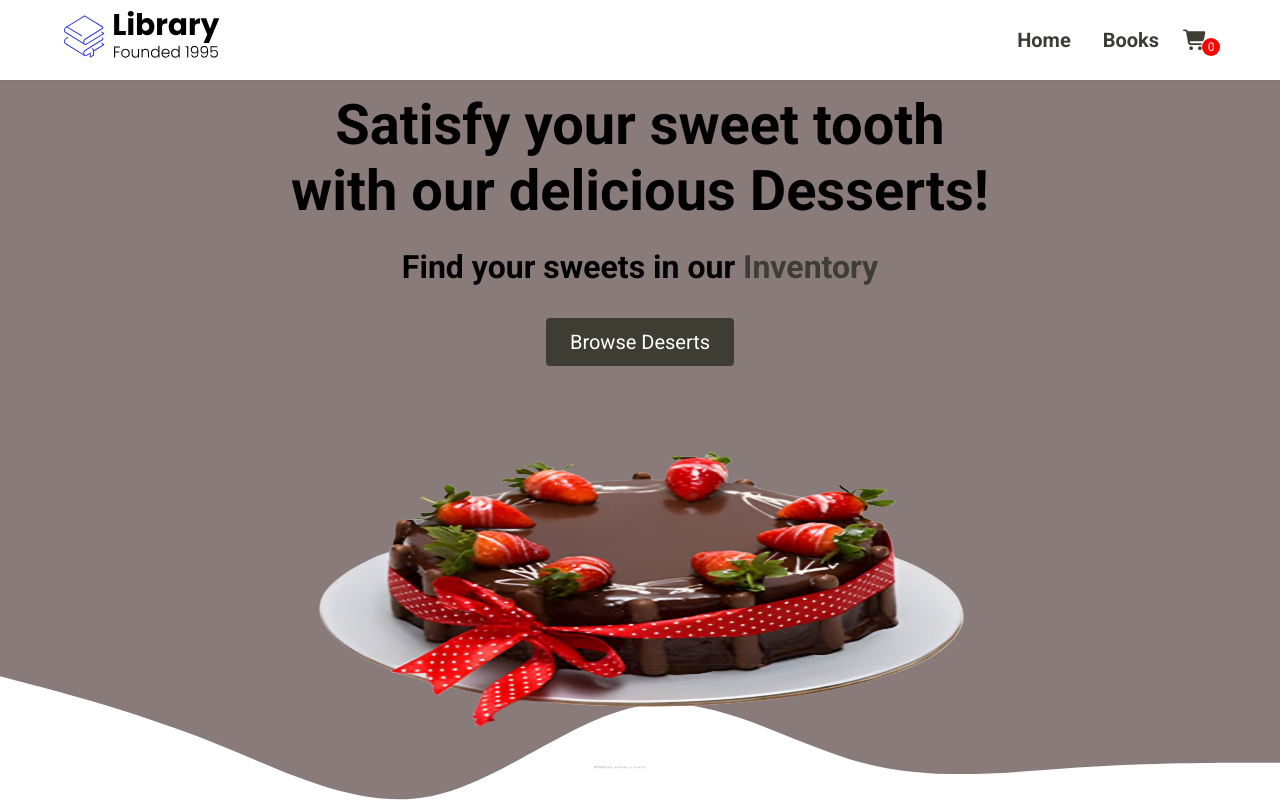
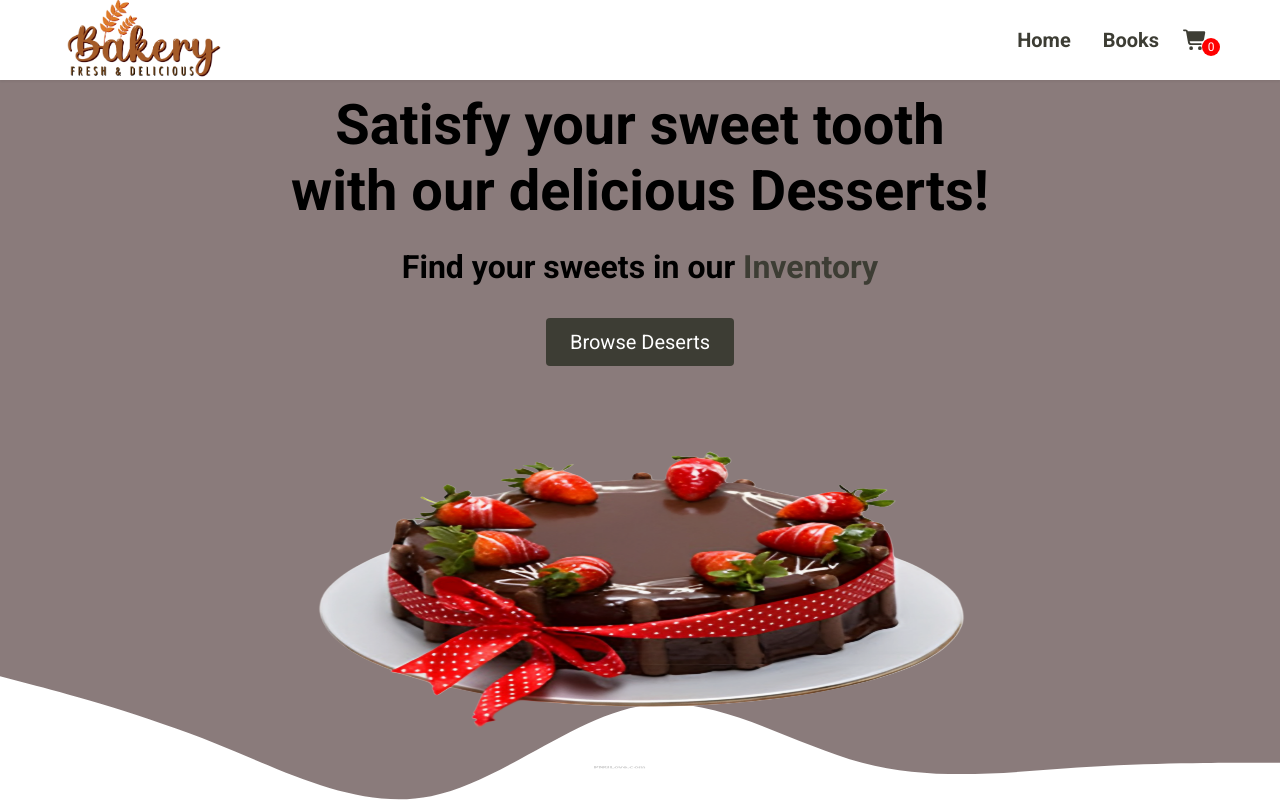
Before and after one commit to JulianCrenshaw/cake, a React (Create React App) app: page / in a window 1280 px wide. Shown: the top 802 px of the page. Built offline with nearby package versions, Linux system fonts and the light colour scheme.

Commit message:
dessert logo

```diff
--- a/src/components/Nav.jsx
+++ b/src/components/Nav.jsx
@@ -1,6 +1,6 @@
 import React from "react";
 import { FontAwesomeIcon } from "@fortawesome/react-fontawesome";
-import LibraryLogo from '../assets/Library.svg';
+import DessertLogo from '../assets/Dessert.jpg';
 import { Link } from "react-router-dom/cjs/react-router-dom";
 
 const Nav = ({ cart}) => {
@@ -15,7 +15,7 @@
     <nav>
       <div className="nav__container">
         <Link to="/">
-          <img src={LibraryLogo} alt="" className="logo" />
+          <img src={DessertLogo} alt="" className="logo" />
         </Link>
         <ul className="nav__links">
           <li className="nav__list">
```
Also changed, not shown: src/assets/Dessert.jpg (added).
